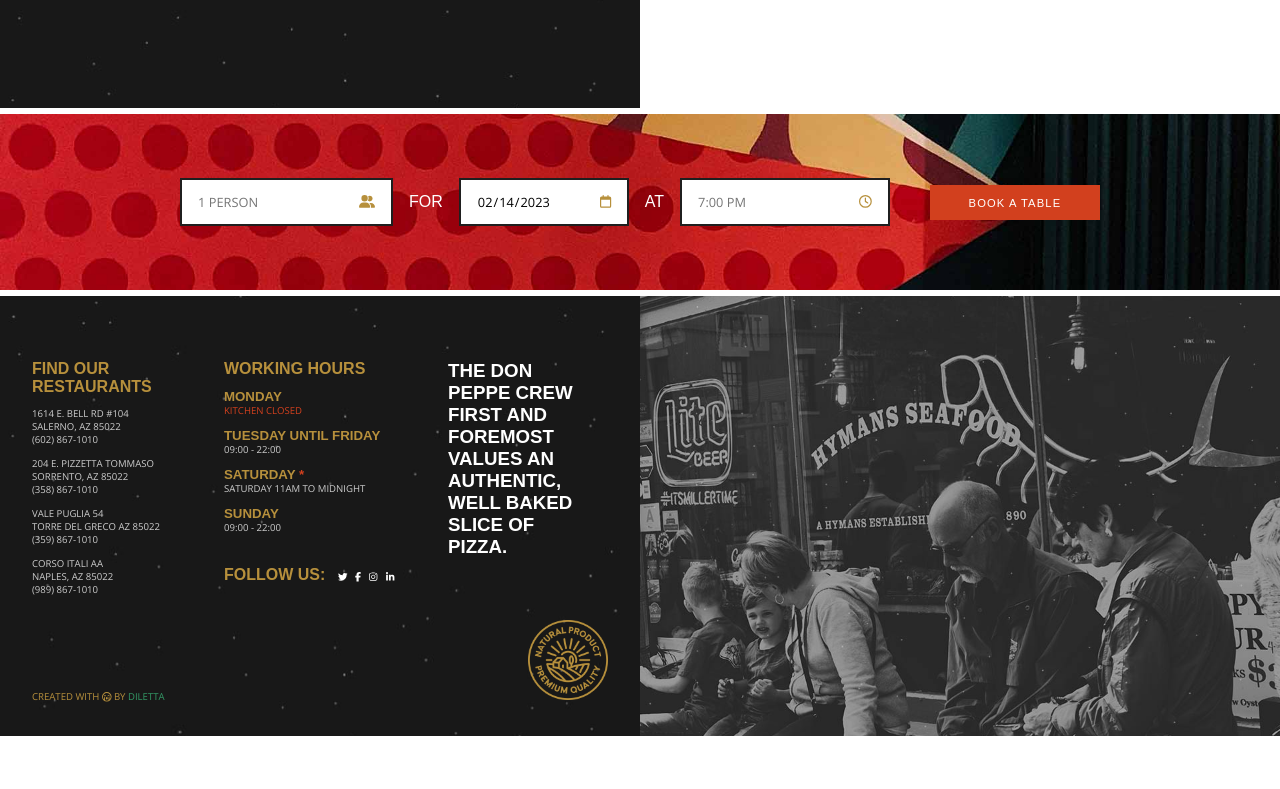
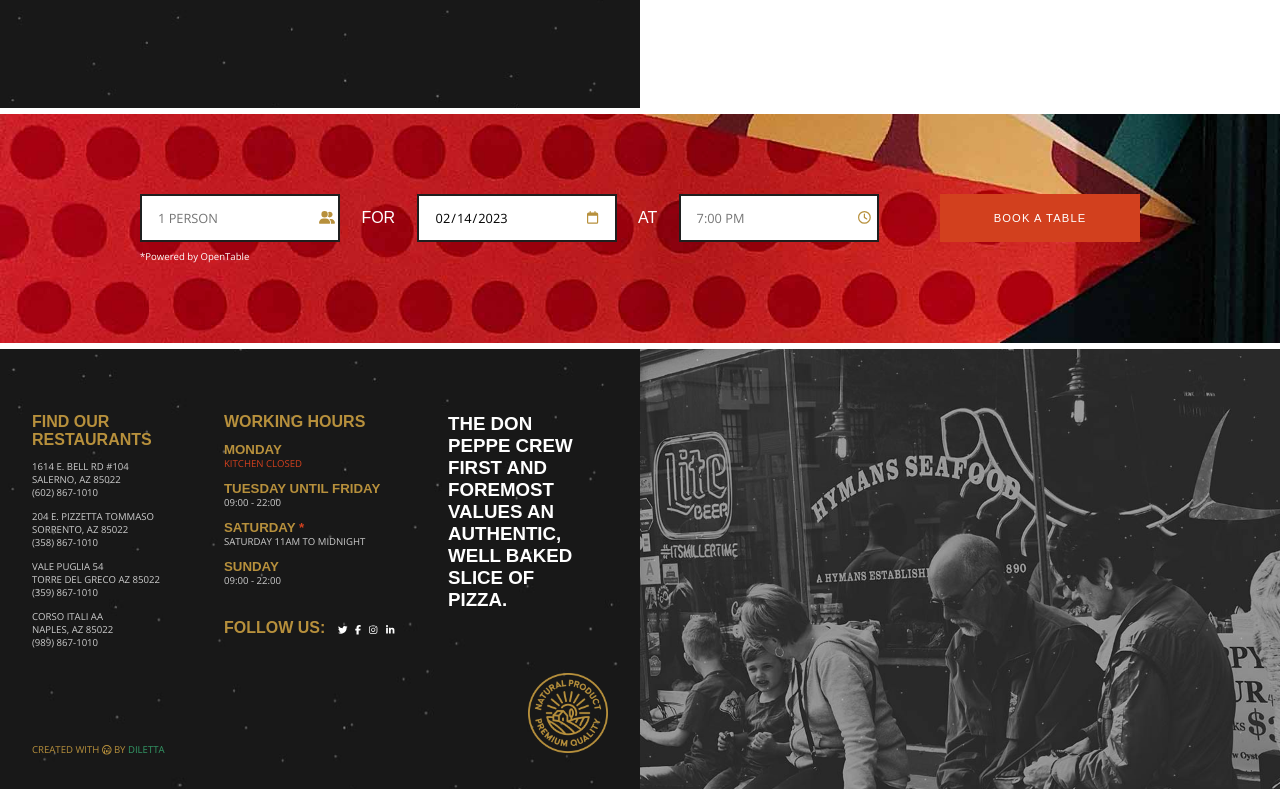
Before and after one commit to DilettaPelloni/proj-html-vuejs, a Vue app: page / in a window 1280 px wide. Shown: the part 3739-4528 px from the top of the page. Before the commit the page ends 4475 px from the top, so only its background shows below. Built offline with nearby package versions, Linux system fonts and the light colour scheme; a web font is replaced by a local one.

Commit message:
pulita sezione booking

```diff
--- a/src/components/Main/BookingElement.vue
+++ b/src/components/Main/BookingElement.vue
@@ -7,7 +7,7 @@
 <template>
     <section>
         <div class="container">
-            <form>
+            <form @submit.prevent>
                 <span class="input-box">
                     <input type="text" placeholder="1 Person">
                     <font-awesome-icon icon="fa-solid fa-user-group" />
@@ -27,10 +27,11 @@
                     <font-awesome-icon icon="fa-regular fa-clock" />
                 </span>
 
-                <a href="#" class="button">
+                <button class="button">
                     book a table
-                </a>
+                </button>
             </form>
+            <p>*Powered by OpenTable</p>
         </div>
     </section>
 </template>
@@ -42,54 +43,51 @@
     background-size: cover;
 
     .container {
-            margin: 0 auto;
-            padding: 4rem 0;
-            max-width: 1000px;
+        padding-block: 5rem;
         text-align: center;
         form {
+            @include flex-between-center;
+
             .input-box {
+                @include flex-between-center;
                 padding: 0 1rem;
                 height: 3rem;
-                    min-width: 170px;
+                width: 200px;
+                font-size: 0.8rem;
+                border: 2px solid $dark-border;
                 background-color: white;
-                    border: 2px solid $dark-border;
-                    font-size: 0.8rem;
-                    display: inline-flex;
-                    justify-content: space-between;
-                    align-items: center;
-
-
                 input {
-                        display: block;
                     height: 100%;
                     font-family: 'Open Sans', sans-serif;
                     border: none;
                     outline: none;
                     flex-grow: 1;
                 }//input
-
                 svg {
                     font-size: 0.8rem;
                     color: $gold-text;
-                    }
-
+                }//icona
                 ::-webkit-calendar-picker-indicator {
                     display: none;
-                    }//icon calendario input date
+                }//per nascondere icona automatica calendario
             }//input-box
-
             span:not(.input-box) {
-                    display: inline-block;
-                    margin: 0 1rem;
                 color: white;
-                    text-transform: uppercase;
-                }
+            }//testo fra gli input
             .button {
                 margin-left: 2.5rem;
-                    min-width: 170px;
+                height: 3rem;
+                width: 200px;
                 font-size: 0.7rem;
-                }
-            }
-        }
-    }
+            }//button
+        }//form
+        p {
+            margin-top: 0.5rem;
+            @include paragraph;
+            font-size: 0.6rem;
+            text-align: start;
+            color: white;
+        }//powered by
+    }//container
+}//section
 </style>
--- a/src/style/main.scss
+++ b/src/style/main.scss
@@ -94,12 +94,14 @@ input {
 a {
     text-decoration: none;
     color: inherit;
-    &.button {
-        padding: 0.7rem 1.7rem;
-        display: inline-block;
-        color: white;
-        letter-spacing: 0.1em;
-        background-color: $orange-bg;
+}
 
-    }
+.button {
+    cursor: pointer;
+    display: inline-block;
+    padding: 0.7rem 1.7rem;
+    letter-spacing: 0.1em;
+    color: white;
+    border: none;
+    background-color: $orange-bg;
 }
```
Lines whose indentation alone changed are shown as unchanged.
